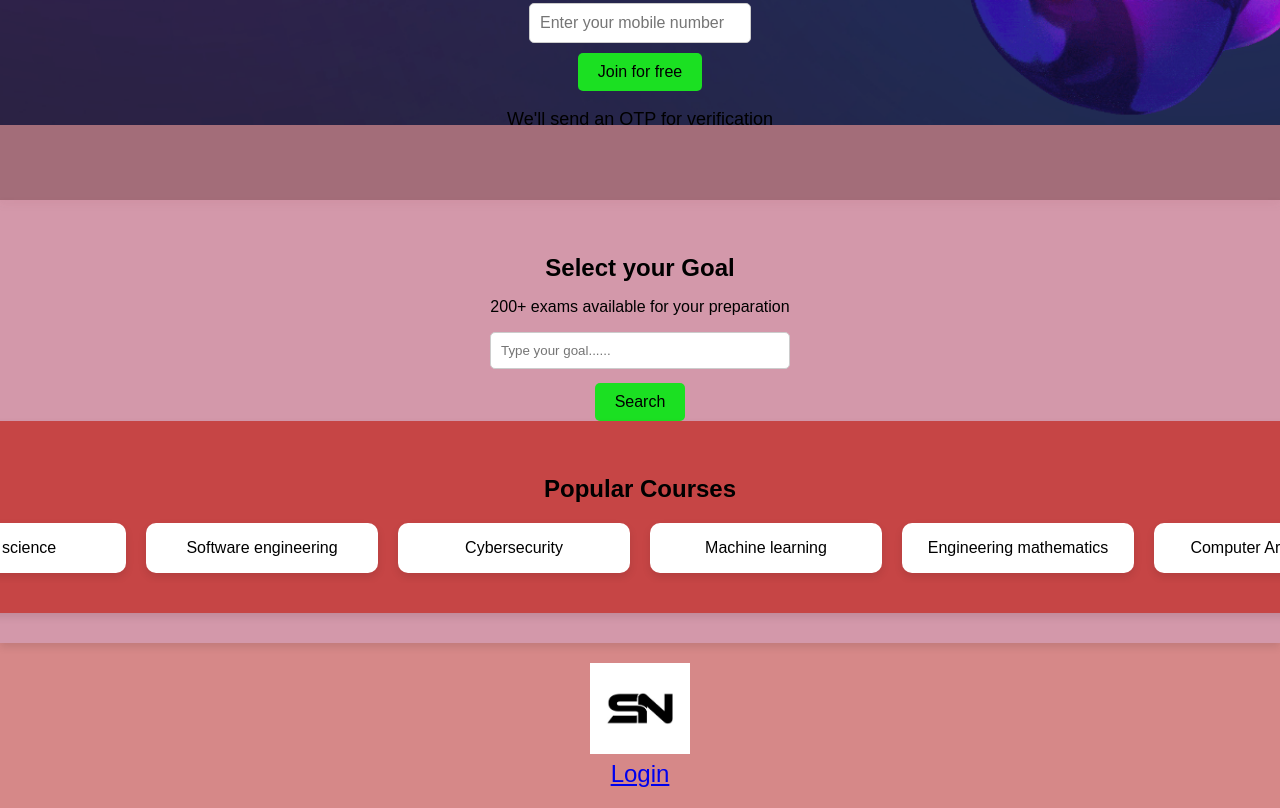
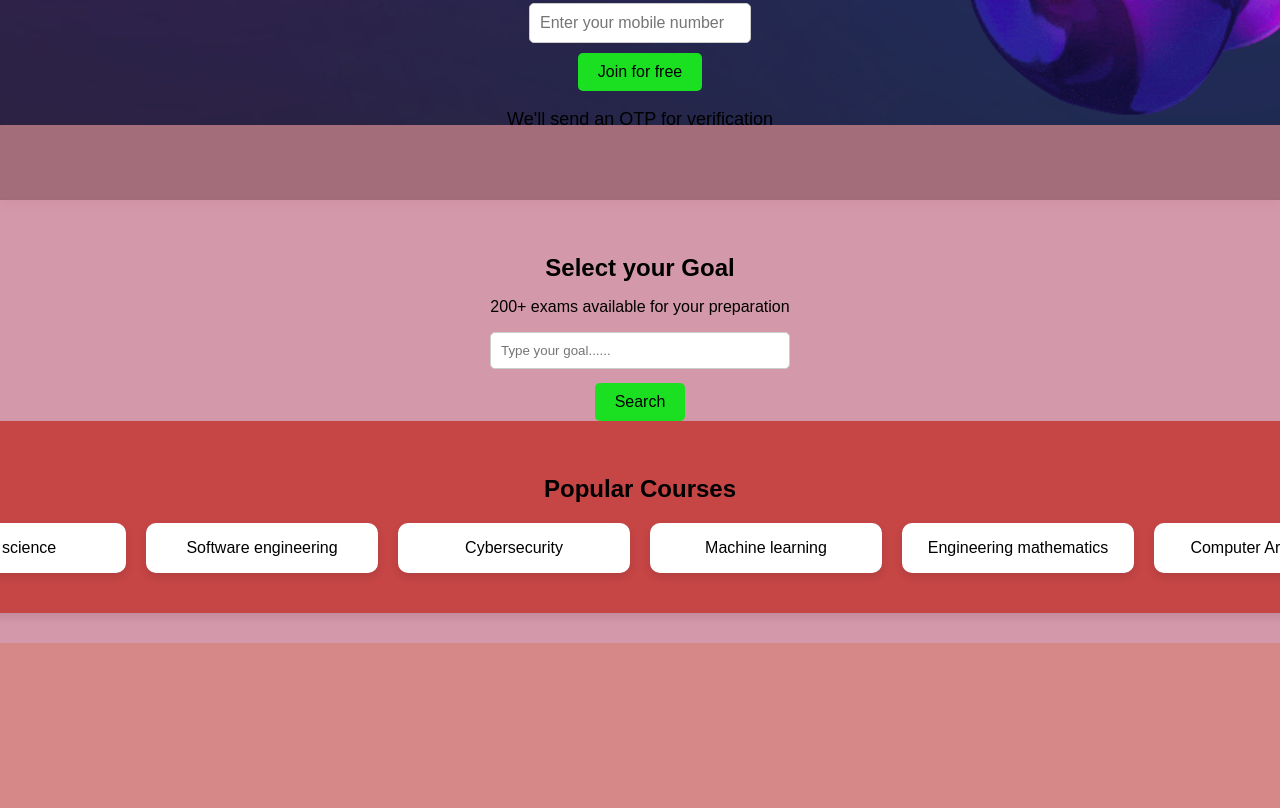
Before and after one commit to Div1912/APP, a plain HTML site: page index.html in a window 1280 px wide. Shown: the part 675-1483 px from the top of the page. After the commit the page ends 1318 px from the top, so only its background shows below. Drawn offline with Linux system fonts and the light colour scheme.

Commit message:
Update index.html

```diff
--- a/index.html
+++ b/index.html
@@ -103,14 +103,3 @@
         </html>
         <script src="https://www.gstatic.com/firebasejs/8.6.8/firebase-app.js"></script>
 <script src="https://www.gstatic.com/firebasejs/8.6.8/firebase-auth.js"></script>
-
-<body>
-    <header>
-      <img src="images/Divy.png" alt="Logo" id="logo">
-      <nav>
-        <a href="login.html">Login</a>
-      </nav>
-    </header>
-    <!-- Rest of your content -->
-  </body>
-  <body>
```
